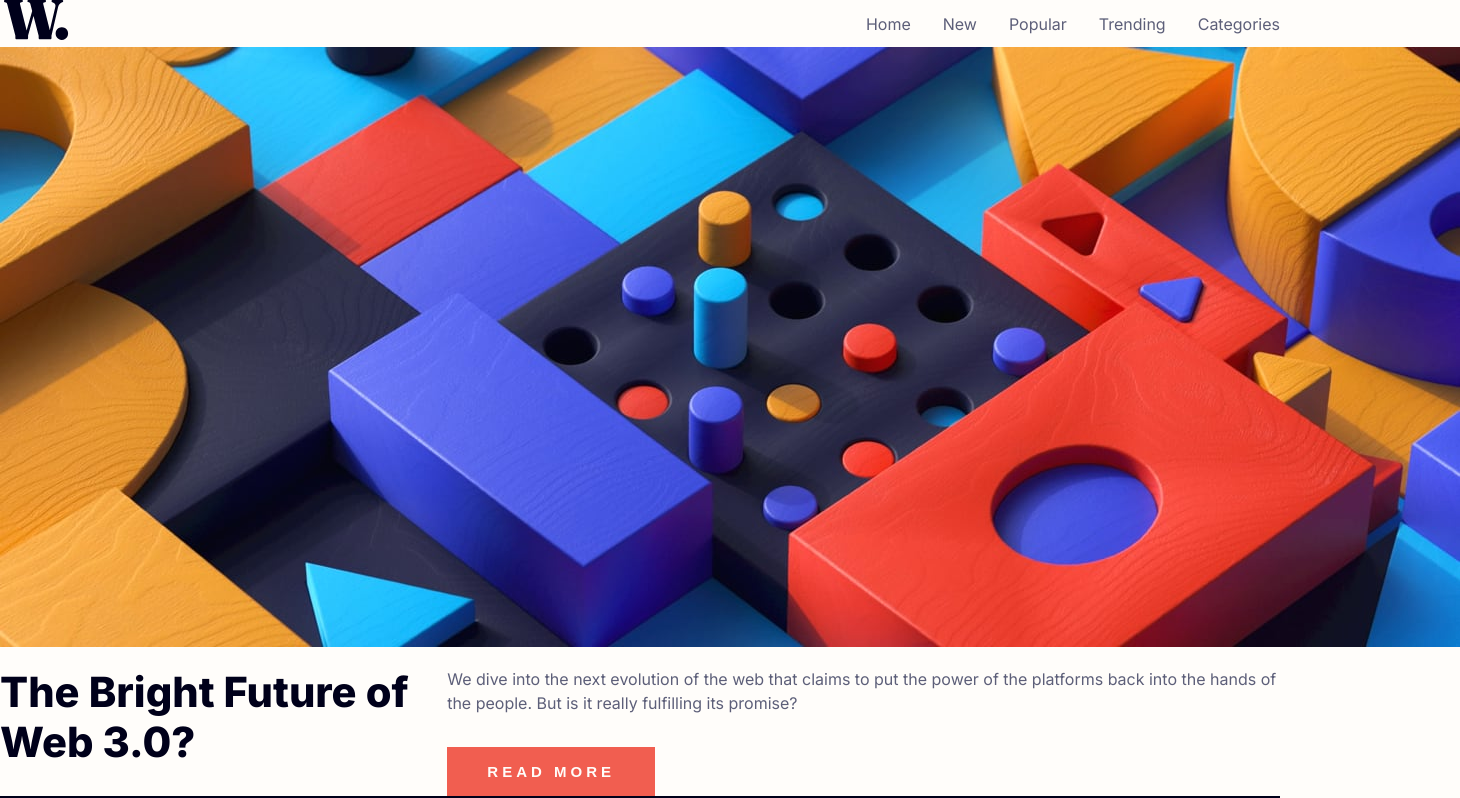
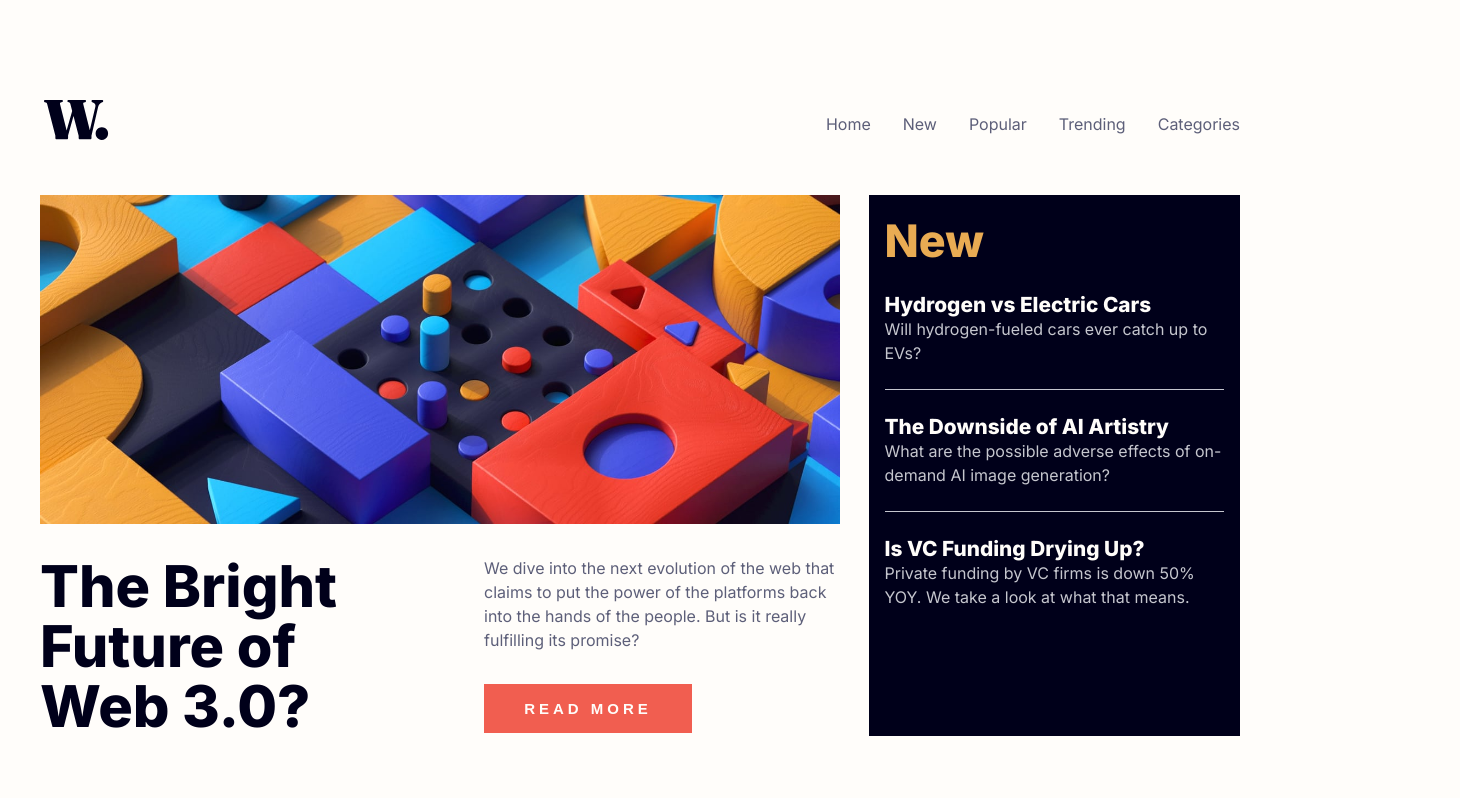
Before and after one commit to kdumagalhaes/news-homepage, a React (Vite) app: page / in a window 1280 px wide. Shown: the top 798 px of the page, 1460 px wide, since content can reach past the window. Built offline with nearby package versions, Linux system fonts and the light colour scheme.

Commit message:
Add Template

```diff
--- a/src/App.tsx
+++ b/src/App.tsx
@@ -1,18 +1,12 @@
 import { ThemeProvider } from 'styled-components'
 import { defaultTheme } from './styles/themes/default'
 import { GlobalStyles } from './styles/global'
-import { Hero } from './components/molecules/Hero/Hero'
-import { Sidebar } from './components/molecules/Sidebar/Sidebar'
-import { BottomNews } from './components/molecules/BottomNews/BottomNews'
-import { Header } from './components/molecules/Header/Header'
+import { Default } from './components/templates/Default/Default'
 
 function App() {
   return (
     <ThemeProvider theme={defaultTheme}>
-      <Header />
-      <Hero />
-      <Sidebar />
-      <BottomNews />
+      <Default />
       <GlobalStyles />
     </ThemeProvider>
   )
--- a/src/components/molecules/Header/styles.ts
+++ b/src/components/molecules/Header/styles.ts
@@ -4,4 +4,5 @@ export const Container = styled.header`
   display: flex;
   justify-content: space-between;
   align-items: center;
+  margin-bottom: 3rem;
 `
--- a/src/components/molecules/Hero/Hero.tsx
+++ b/src/components/molecules/Hero/Hero.tsx
@@ -11,9 +11,10 @@ export function Hero() {
       <TextContent>
         <Title
           text="The Bright Future of Web 3.0?"
-          size="2.6rem"
+          size="3.6rem"
           heading={Headings.H2}
           color="hsl(240, 100%, 5%)"
+          cssHandler="hero-title"
         />
         <div className="text-and-button">
           <Paragraph
--- a/src/components/molecules/Hero/styles.ts
+++ b/src/components/molecules/Hero/styles.ts
@@ -2,7 +2,9 @@ import styled from 'styled-components'
 
 export const Container = styled.main`
   .thumb {
-    margin-bottom: 1rem;
+    margin-bottom: 1.8rem;
+    max-width: 100%;
+    height: auto;
   }
 `
 
@@ -15,5 +17,12 @@ export const TextContent = styled.div`
 
   .paragraph {
     margin-bottom: 2rem;
+    max-width: 680px;
+  }
+
+  .hero-title {
+    line-height: 60px;
+    max-width: 300px;
+    margin-right: 8rem;
   }
 `
--- a/src/components/molecules/Sidebar/Sidebar.tsx
+++ b/src/components/molecules/Sidebar/Sidebar.tsx
@@ -13,15 +13,17 @@ export function Sidebar() {
         heading={Headings.H2}
         text="New"
         color="hsl(35, 77%, 62%)"
-        size="2.1rem"
+        size="2.8rem"
+        cssHandler="sidebar-title"
       />
       <NewsBlock>
         <InternalLink
           anchor="#"
           text="Hydrogen vs Electric Cars"
-          size="1rem"
+          size="1.3rem"
           color="hsl(36, 100%, 99%)"
           colorHover="hsl(35, 77%, 62%)"
+          weight="800"
         />
         <Paragraph
           text="Will hydrogen-fueled cars ever catch up to EVs?"
@@ -32,9 +34,10 @@ export function Sidebar() {
         <InternalLink
           anchor="#"
           text="The Downside of AI Artistry"
-          size="1rem"
+          size="1.3rem"
           color="hsl(36, 100%, 99%)"
           colorHover="hsl(35, 77%, 62%)"
+          weight="800"
         />
         <Paragraph
           text="What are the possible adverse effects of on-demand AI image generation?"
@@ -45,9 +48,10 @@ export function Sidebar() {
         <InternalLink
           anchor="#"
           text="Is VC Funding Drying Up?"
-          size="1rem"
+          size="1.3rem"
           color="hsl(36, 100%, 99%)"
           colorHover="hsl(35, 77%, 62%)"
+          weight="800"
         />
         <Paragraph
           text="Private funding by VC firms is down 50% YOY. We take a look at what that means."
--- a/src/components/molecules/Sidebar/styles.ts
+++ b/src/components/molecules/Sidebar/styles.ts
@@ -3,6 +3,11 @@ import styled from 'styled-components'
 export const Container = styled.aside`
   background-color: ${(props) => props.theme['very-dark-blue']};
   padding: 1.2rem 1rem;
+  margin-left: 1.8rem;
+
+  .sidebar-title {
+    margin-bottom: 1.5rem;
+  }
 `
 
 export const NewsBlock = styled.div`
--- /dev/null
+++ b/src/components/molecules/index.ts
@@ -0,0 +1,5 @@
+export { BottomNews } from '../molecules/BottomNews/BottomNews'
+export { Header } from '../molecules/Header/Header'
+export { Hero } from '../molecules/Hero/Hero'
+export { Navigation } from '../molecules/Navigation/Navigation'
+export { Sidebar } from '../molecules/Sidebar/Sidebar'
--- /dev/null
+++ b/src/components/templates/Default/Default.tsx
@@ -0,0 +1,16 @@
+import { Container } from './styles'
+
+import { BottomNews, Header, Hero, Sidebar } from '../../molecules/index'
+
+export function Default() {
+  return (
+    <Container>
+      <Header />
+      <div className="wrapper">
+        <Hero />
+        <Sidebar />
+      </div>
+      <BottomNews />
+    </Container>
+  )
+}
--- /dev/null
+++ b/src/components/templates/Default/styles.ts
@@ -0,0 +1,14 @@
+import styled from 'styled-components'
+
+export const Container = styled.div`
+  width: 100%;
+  max-width: 1220px;
+  margin: 100px auto;
+  padding: 0 10px;
+
+  .wrapper {
+    display: flex;
+    height: 100%;
+    margin-bottom: 4rem;
+  }
+`
```
